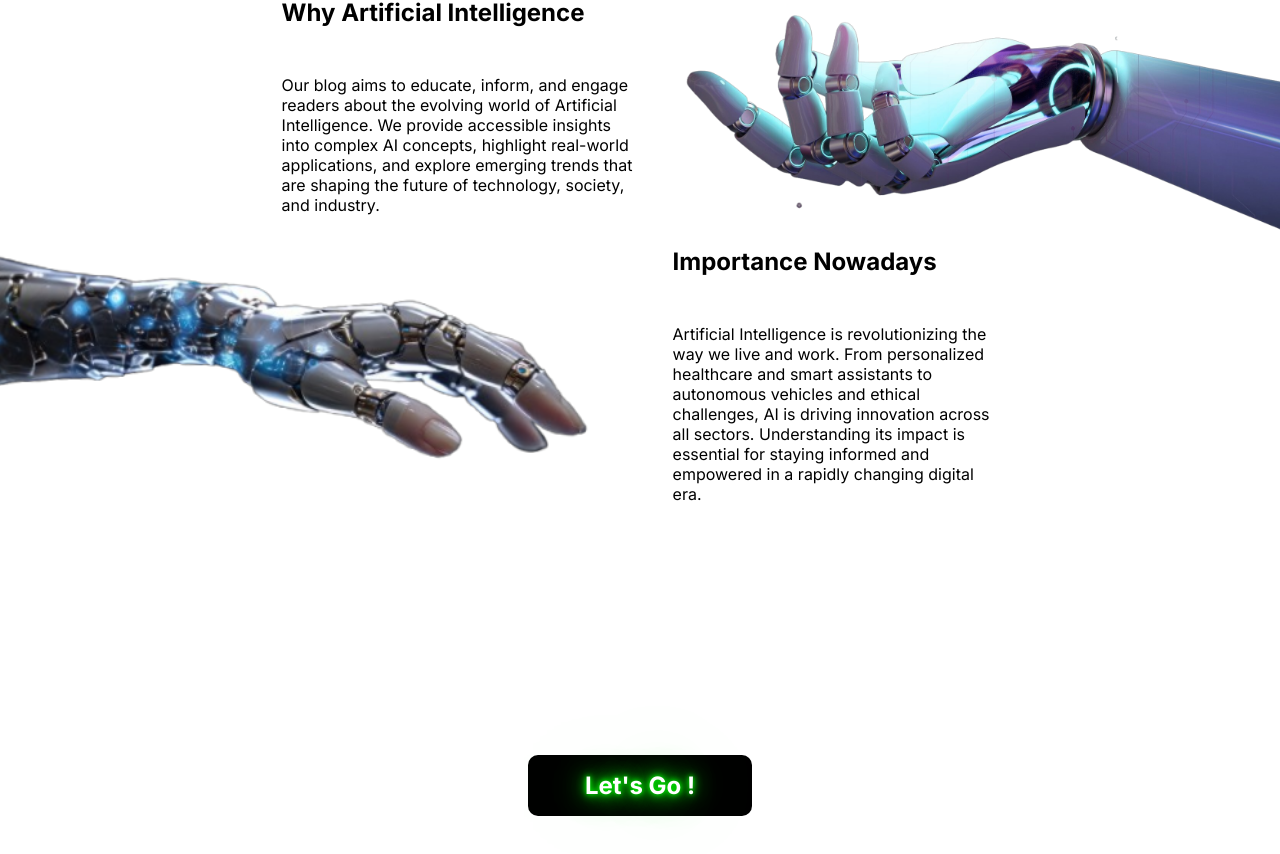
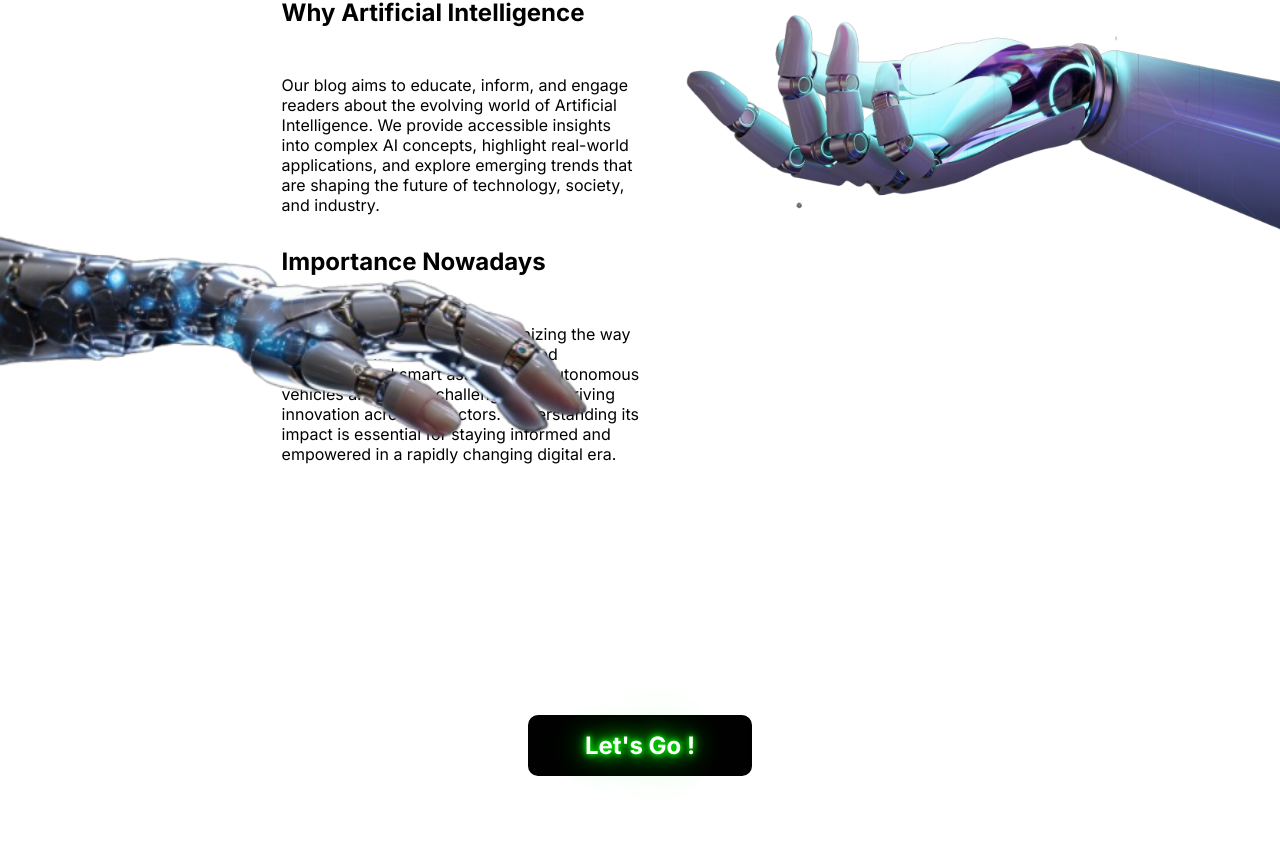
Before and after one commit to dgonzal22098/AIBlog, a React (Vite) app: page / in a window 1280 px wide. Shown: the part 2155-3009 px from the top of the page. Built offline with nearby package versions, Linux system fonts and the light colour scheme.

Commit message:
Update Home.jsx

```diff
--- a/src/componentes/Home.jsx
+++ b/src/componentes/Home.jsx
@@ -66,9 +66,6 @@ const Home = () => {
                 <Section className="dos">
                     <img src={manodos} className="floating-image secondHand"/>
 
-                    <div className="right bigger">
-
-                    </div>
                     <div className="right">
                         <h2>Importance Nowadays</h2>
                         <p>
@@ -184,6 +181,7 @@ const Section = styled.div`
     align-items: center;
     width: 80%;
     margin-bottom: 2rem;
+
     h2 {
         margin-bottom: 3rem;
     }
@@ -197,8 +195,13 @@ const Section = styled.div`
     }
     .left, .right{
         width: 50%;
+        transition: box-shadow .3s ease, transform .3s ease;
         &.bigger{
             width: 60%;
+        }
+        &:hover{
+            transform: scale(1.05);
+            box-shadow: 0 4px 10px rgba(136, 39, 245, 0.8);
         }
     }
     .dos{
```
